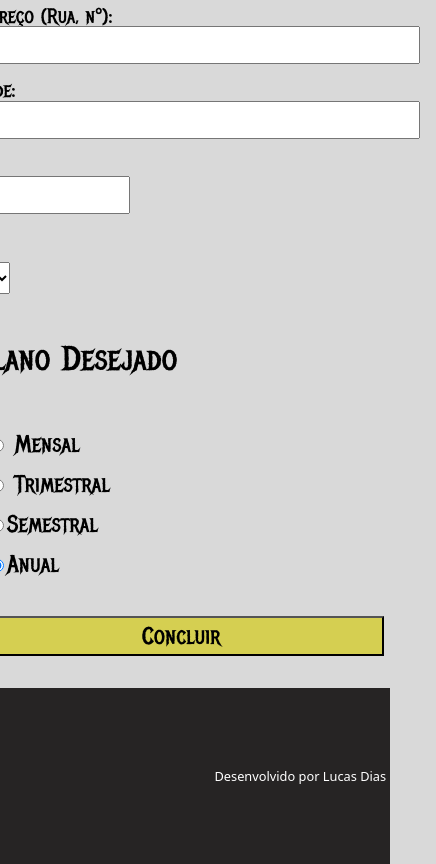
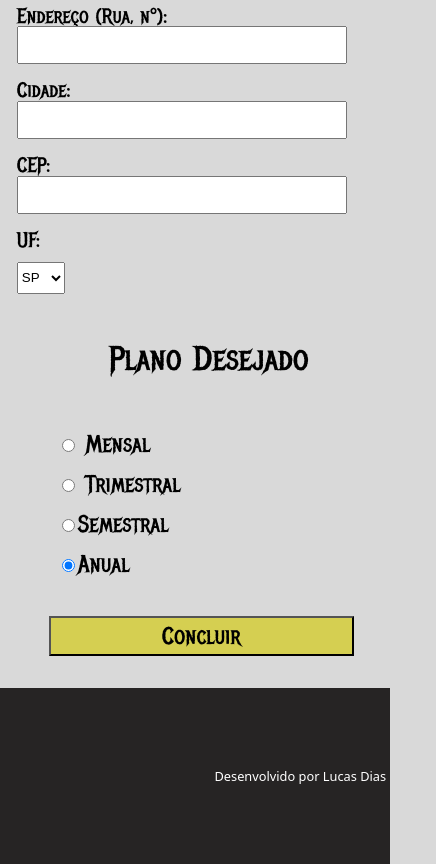
Before and after one commit to Lucas-Dias-Aragao/melhor-forma-academia, a plain HTML site: page html/matricula.html in a window 390 px wide. Shown: the part 474-1338 px from the top of the page, 436 px wide, since content can reach past the window. Drawn offline with Linux system fonts and the light colour scheme.

Commit message:
Corrige responsividade

```diff
--- a/css/matricula.css
+++ b/css/matricula.css
@@ -86,16 +86,35 @@ legend {
     .matricula-formulario .matricula-formulario__input{
         display: flex;
         flex-direction: column;
-        margin-left: 0.5rem;
+
+        margin-left: 0;
+        width: 95%;
+    }
+    .input-padrao {
+        width: 100%;
     }
 
     legend {
         text-align: start;
     }
 
+    .conluir {
+        width: 95%;
+    }
+
+
     .seleciona-plano fieldset {
         flex-direction: column;
-        margin-left: 0.5rem;
+        width: 90%;
+        margin-left: 1rem;
+    }
+    legend {
+        text-align: center;
+    }
+
+
+    fieldset {
+        width: 100%;
     }
 
     .seleciona-plano label{
```
